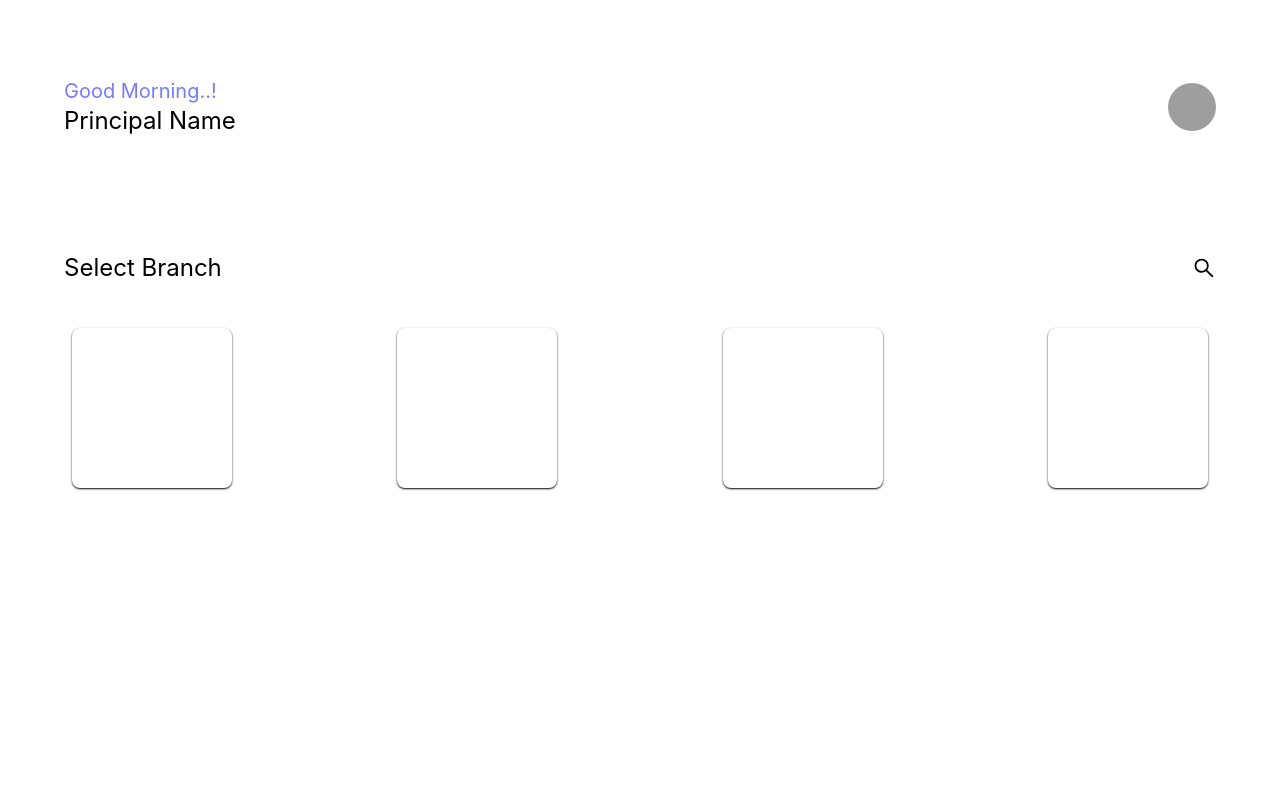
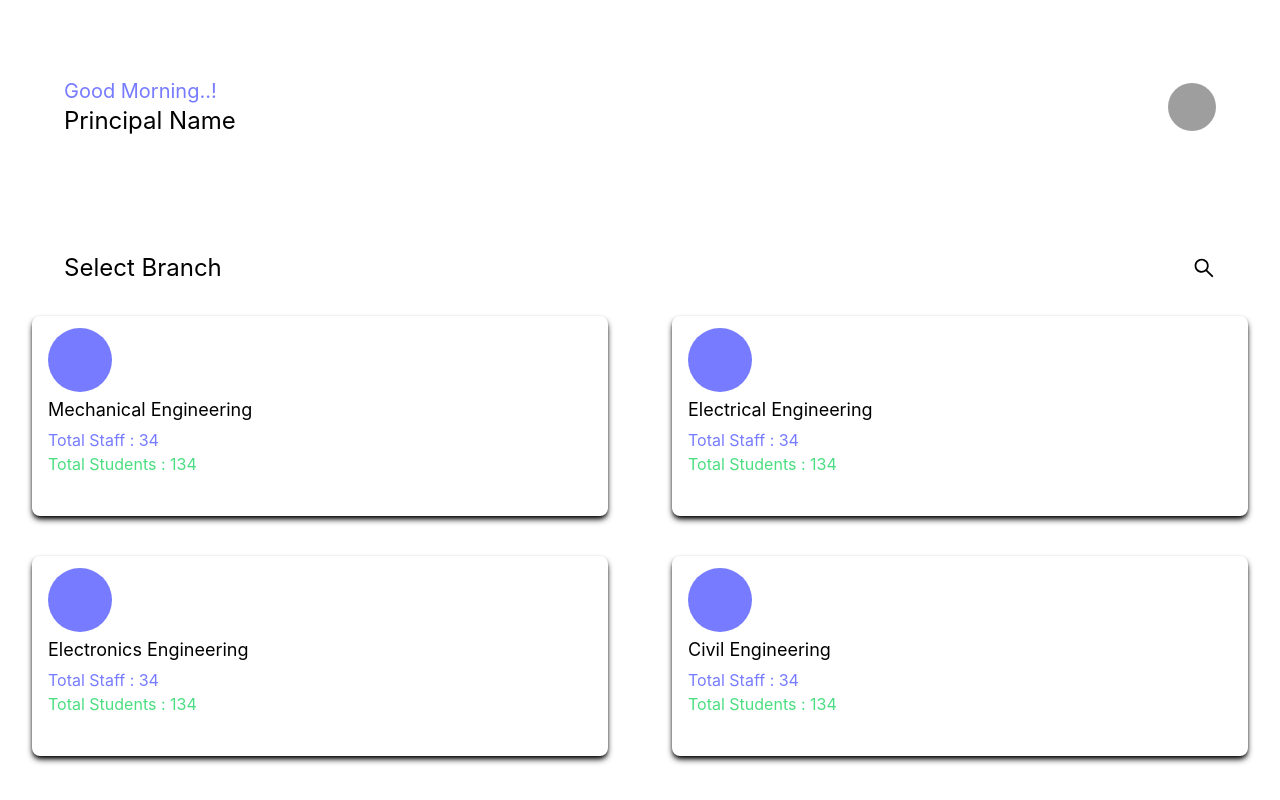
Before and after one commit to sesettikalyan/Certificate_management, a React (Create React App) app: page /principal in a window 1280 px wide. Built offline with nearby package versions, Linux system fonts and the light colour scheme; grey boxes are pictures that could not be loaded.

Commit message:
made some changes in principal  homepage

```diff
--- a/src/components/Principal.jsx
+++ b/src/components/Principal.jsx
@@ -1,4 +1,3 @@
-import { useState } from "react";
 import { AiOutlineSearch } from "react-icons/ai";
 export default function Principal() {
     const now = new Date();
@@ -42,19 +41,33 @@ export default function Principal() {
                     <AiOutlineSearch className="text-2xl" />
                 </div>
 
-                <div className="w-[100%]  my-3 flex flex-wrap mx-auto justify-between items-center">
-                    <div className="w-[160px] h-[160px] mx-2 shadow-sm shadow-[#000000] my-8 flex flex-col items-center justify-center rounded-lg bg-white">
 
             </div>
-                    <div className="w-[160px] h-[160px] mx-2 shadow-sm shadow-[#000000] my-8 flex flex-col items-center justify-center rounded-lg bg-white">
-
+            <div className="w-[100%]  my-3 flex flex-wrap mx-auto justify-between items-center">
+                    <div className="w-[45%] h-[200px] mx-auto pl-4 shadow-md shadow-[#000000] my-5 flex flex-col items-start py-2  rounded-lg bg-white">
+                        <div  className="w-16 h-16 rounded-full bg-secondary my-1"  > </div>
+                        <h1 className="text-lg pb-1">Mechanical Engineering</h1>
+                        <p className="text-base  text-secondary">Total Staff : 34</p>
+                        <p className="text-base pb-1 text-green-400">Total Students : 134</p>
                     </div>
-                    <div className="w-[160px] h-[160px] mx-2 shadow-sm shadow-[#000000] my-8 flex flex-col items-center justify-center rounded-lg bg-white">
-
+                    <div className="w-[45%] h-[200px] mx-auto pl-4 shadow-md  shadow-[#000000] my-5 flex flex-col items-start py-2  rounded-lg bg-white">
+                        <div  className="w-16 h-16 rounded-full bg-secondary my-1"  > </div>
+                        <h1 className="text-lg pb-1">Electrical Engineering</h1>
+                        <p className="text-base  text-secondary">Total Staff : 34</p>
+                        <p className="text-base pb-1 text-green-400">Total Students : 134</p>
                     </div>
-                    <div className="w-[160px] h-[160px] mx-2 shadow-sm shadow-[#000000] my-8 flex flex-col items-center justify-center rounded-lg bg-white">
-
+                    <div className="w-[45%] h-[200px] mx-auto pl-4 shadow-md shadow-[#000000] my-5 flex flex-col items-start py-2  rounded-lg bg-white">
+                        <div  className="w-16 h-16 rounded-full bg-secondary
+                        my-1"  > </div>
+                        <h1 className="text-lg pb-1">Electronics Engineering</h1>
+                        <p className="text-base  text-secondary">Total Staff : 34</p>
+                        <p className="text-base pb-1 text-green-400">Total Students : 134</p>
                     </div>
+                    <div className="w-[45%]  h-[200px] mx-auto pl-4 shadow-md shadow-[#000000] my-5 flex flex-col items-start py-2  rounded-lg bg-white">
+                        <div  className="w-16 h-16 rounded-full bg-secondary my-1"  > </div>
+                        <h1 className="text-lg pb-1 ">Civil Engineering</h1>
+                        <p className="text-base  text-secondary">Total Staff : 34</p>
+                        <p className="text-base pb-1 text-green-400">Total Students : 134</p>
                     </div>
 
                 </div>
```
Lines whose indentation alone changed are shown as unchanged.
